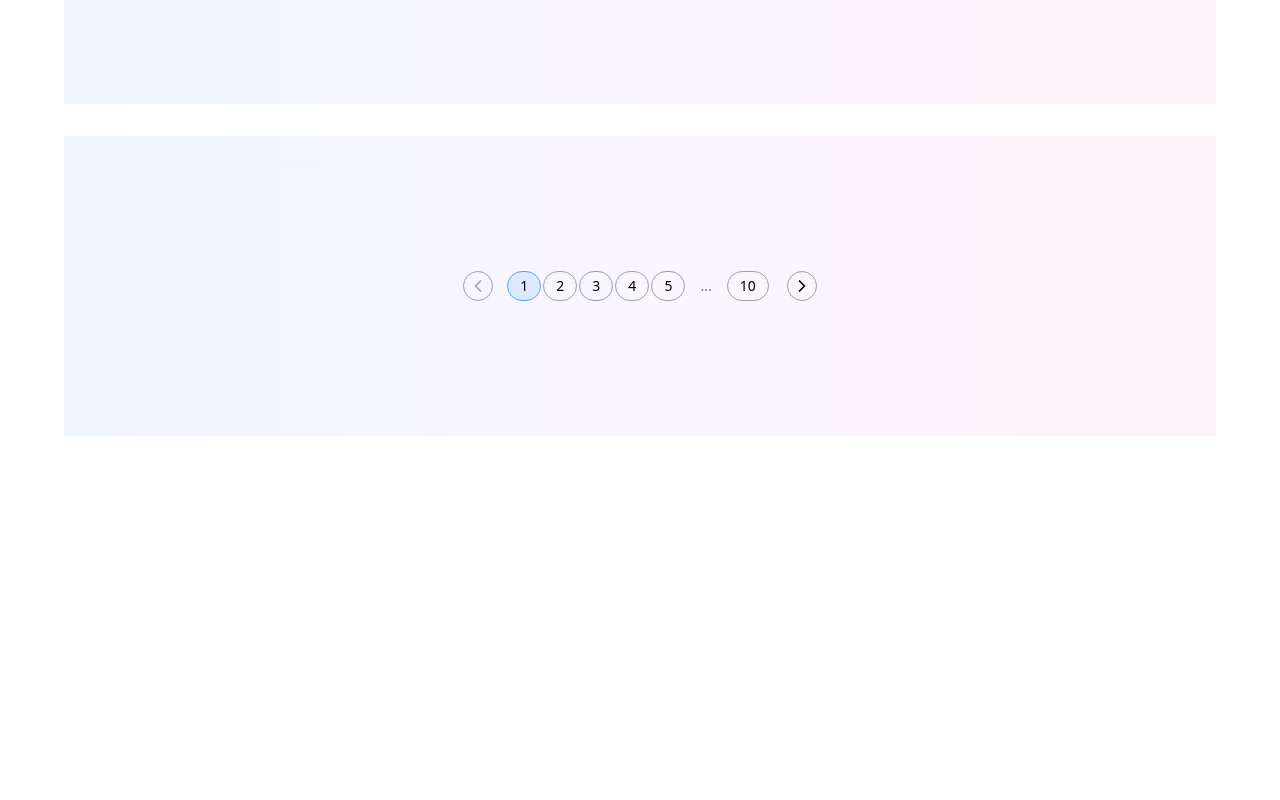
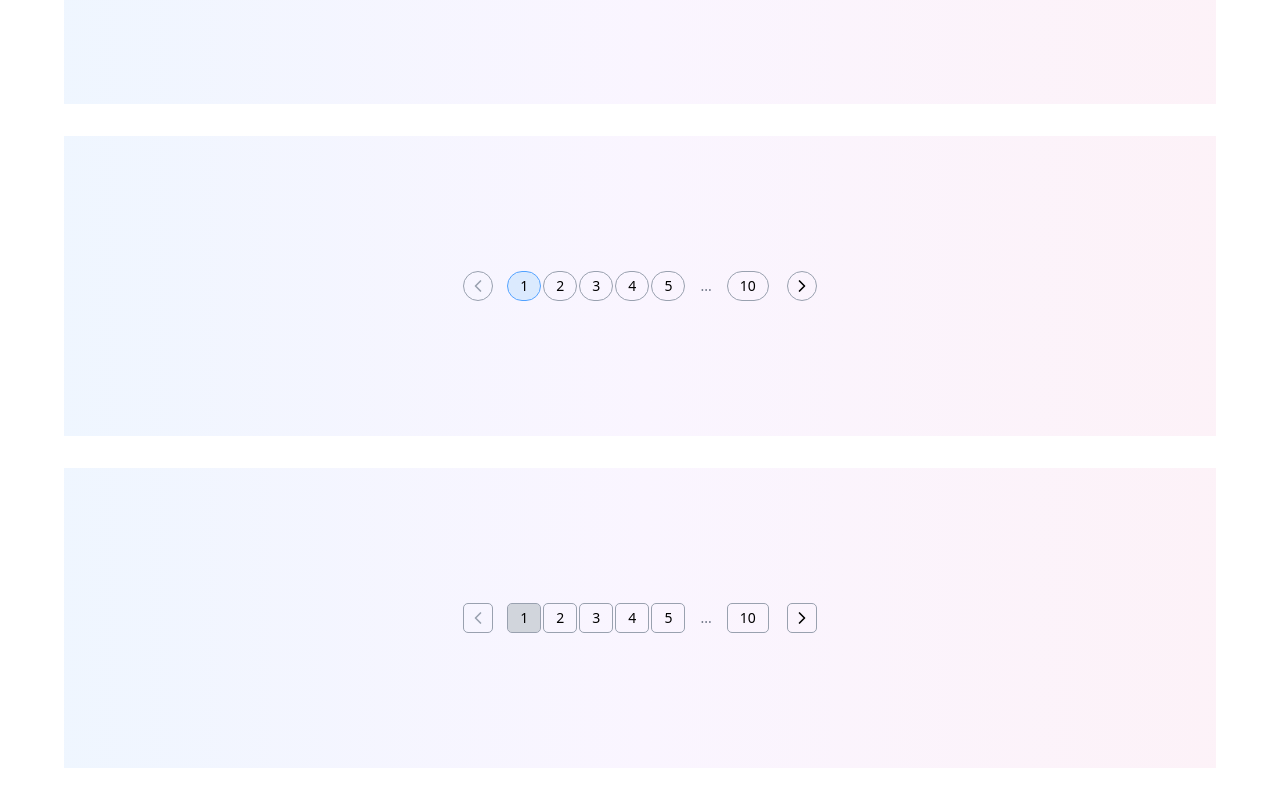
Before and after one commit to SanjanaSahani/ReusableComponents-ReactJS, a React (Vite) app in the folder pagination/: page / in a window 1280 px wide. Shown: the part 348-1148 px from the top of the page. Before the commit the page ends 816 px from the top, so only its background shows below. Built offline with nearby package versions, Linux system fonts and the light colour scheme.

Commit message:
pagination

```diff
--- a/pagination/src/App.jsx
+++ b/pagination/src/App.jsx
@@ -4,6 +4,7 @@ import viteLogo from '/vite.svg'
 import './App.css'
 import BasicPagination from './component/BasicPagination'
 import OutlinedPagination from './component/OutlinedPagination'
+import RoundedPagination from './component/RoundedPagination'
 
 function App() {
   const [count, setCount] = useState(0)
@@ -23,6 +24,10 @@ function App() {
           <OutlinedPagination />
         </div>
 
+        <div className='m-8'>
+          <RoundedPagination />
+        </div>
+
       </div>
 
     </>
--- /dev/null
+++ b/pagination/src/component/RoundedPagination.jsx
@@ -0,0 +1,87 @@
+import React, { useState } from 'react';
+import { FiChevronLeft, FiChevronRight } from 'react-icons/fi';
+
+const RoundedPagination = () => {
+  const totalPages = 10;
+  const [currentPage, setCurrentPage] = useState(1);
+
+  // Function to handle page change
+  const handlePageClick = (page) => {
+    if (page === '...') return;
+    setCurrentPage(page);
+  };
+
+  const handlePrev = () => {
+    if (currentPage > 1) setCurrentPage(currentPage - 1);
+  };
+
+  const handleNext = () => {
+    if (currentPage < totalPages) setCurrentPage(currentPage + 1);
+  };
+
+  // Generate visible pages (1 2 3 4 5 ... 10)
+  const generatePages = () => {
+    if (totalPages <= 6) {
+      return Array.from({ length: totalPages }, (_, i) => i + 1);
+    }
+
+    const pages = [1];
+
+    if (currentPage <= 4) {
+      pages.push(2, 3, 4, 5, '...', totalPages);
+    } else if (currentPage >= totalPages - 3) {
+      pages.push('...', totalPages - 4, totalPages - 3, totalPages - 2, totalPages - 1, totalPages);
+    } else {
+      pages.push('...', currentPage - 1, currentPage, currentPage + 1, '...', totalPages);
+    }
+
+    return pages;
+  };
+
+  const pages = generatePages();
+
+  return (
+    <div className="min-h-[300px] bg-gradient-to-r from-blue-50 via-purple-50 to-pink-50 flex flex-wrap gap-6 items-center justify-center p-8 cursor-pointer">
+      <div className="flex space-x-1 items-center">
+        {/* Left Arrow */}
+        <button
+          onClick={handlePrev}
+          disabled={currentPage === 1}
+          className={`p-1 mr-4 rounded outline-1 outline-gray-400 ${currentPage === 1 ? 'text-gray-400 cursor-not-allowed' : 'text-black hover:bg-gray-200'}`}
+        >
+          <FiChevronLeft size={20} />
+        </button>
+
+        {/* Page Numbers */}
+        {pages.map((page, index) => (
+          <button
+            key={index}
+            onClick={() => handlePageClick(page)}
+            className={`px-3 py-1 rounded text-sm transition
+              ${
+                page === currentPage
+                  ? 'bg-gray-300 text-black cursor-default outline-1 outline-gray-400 hover:bg-gray-500'
+                  : page === '...'
+                  ? 'text-gray-500 cursor-default'
+                  : 'text-black hover:bg-gray-200 outline-1 outline-gray-400'
+              }`}
+            disabled={page === '...'}
+          >
+            {page}
+          </button>
+        ))}
+
+        {/* Right Arrow */}
+        <button
+          onClick={handleNext}
+          disabled={currentPage === totalPages}
+          className={`p-1 ml-4 rounded outline-1 outline-gray-400 ${currentPage === totalPages ? 'text-gray-400 cursor-not-allowed' : 'text-black hover:bg-gray-200'}`}
+        >
+          <FiChevronRight size={20} />
+        </button>
+      </div>
+    </div>
+  );
+};
+
+export default RoundedPagination;
```
